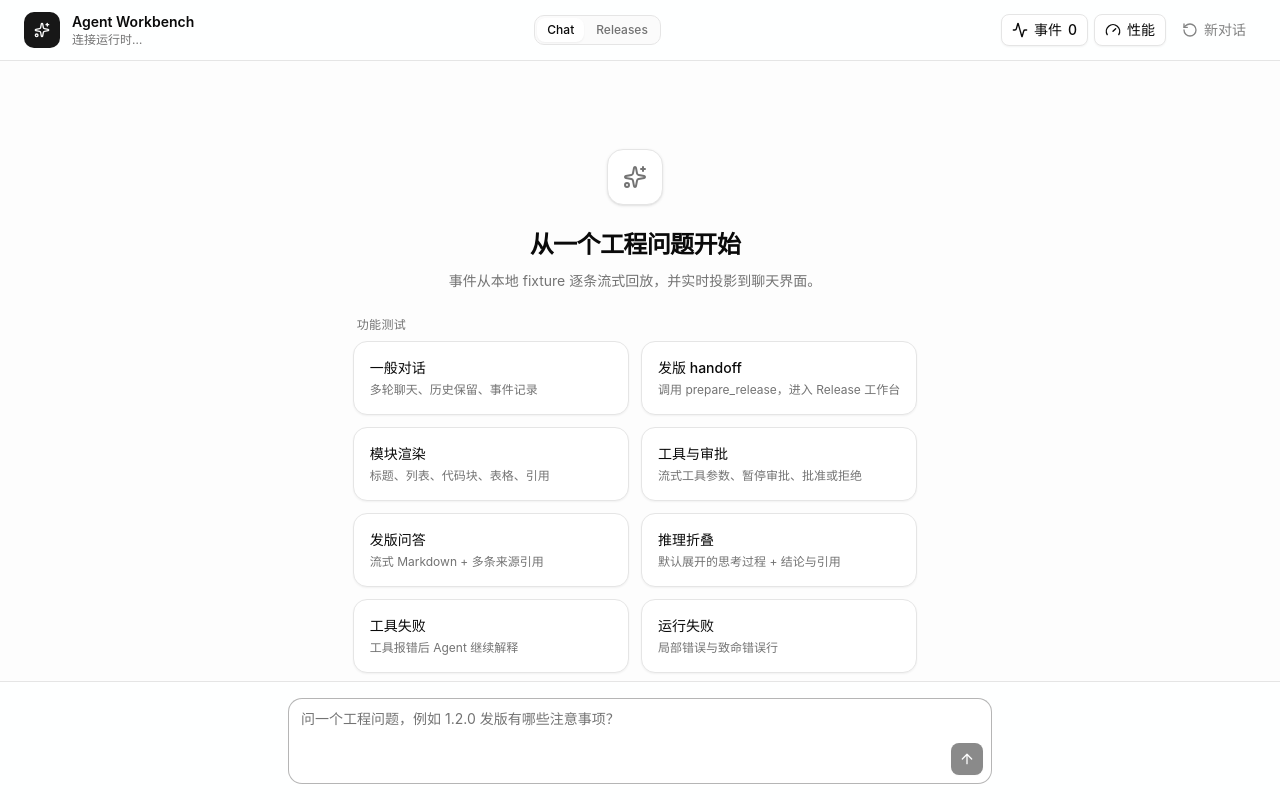
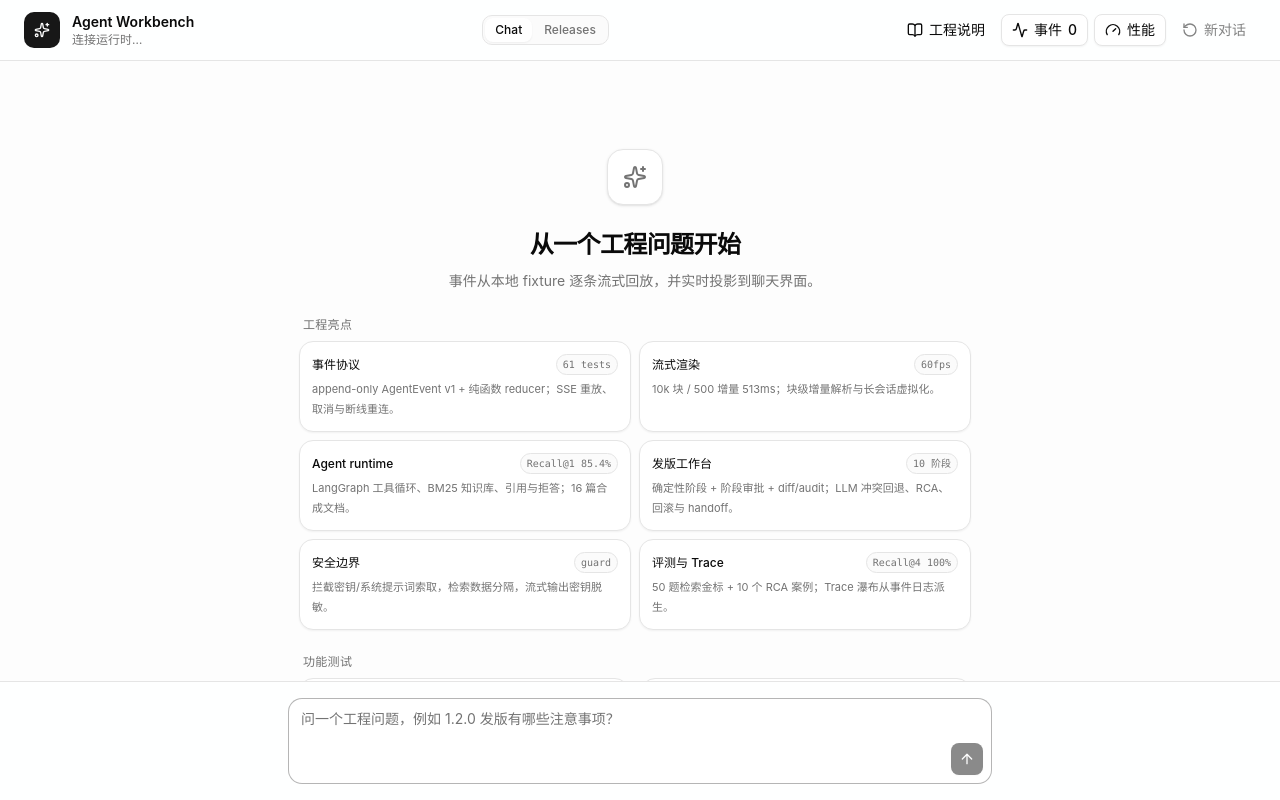
Before and after one commit to geyao2015/agent-workbench, a React (Vite) app in the folder apps/web/: page / in a window 1280 px wide. Built offline with nearby package versions, Linux system fonts and the light colour scheme; no server answers.

Commit message:
feat(web): 增加工程亮点空态、说明抽屉与 guard 卡片
- 空态展示 6 条工程亮点与指标
- 头部工程说明抽屉汇总协议、渲染、Agent、Release、评测与限制
- guard 拦截渲染为独立时间线卡片

```diff
--- a/apps/web/src/components/app-header.tsx
+++ b/apps/web/src/components/app-header.tsx
@@ -1,7 +1,9 @@
-import type { ReactNode } from "react";
+import { useState, type ReactNode } from "react";
 
-import { Sparkles } from "lucide-react";
+import { BookOpen, Sparkles } from "lucide-react";
 
+import { EngineeringNotes } from "@/components/devtools/engineering-notes";
+import { Button } from "@/components/ui/button";
 import type { AppView } from "@/lib/hash-router";
 import { cn } from "@/lib/utils";
 
@@ -23,7 +25,10 @@
   onNavigate,
   children,
 }: AppHeaderProps) {
+  const [showNotes, setShowNotes] = useState(false);
+
   return (
+    <>
       <header className="flex items-center justify-between gap-3 border-b bg-background/90 px-4 py-3 backdrop-blur md:px-6">
         <div className="flex min-w-0 items-center gap-3">
           <div className="flex size-9 shrink-0 items-center justify-center rounded-lg bg-primary text-primary-foreground">
@@ -51,7 +56,21 @@
           ))}
         </nav>
 
-      <div className="flex shrink-0 items-center gap-1.5">{children}</div>
+        <div className="flex shrink-0 items-center gap-1.5">
+          <Button
+            variant="ghost"
+            size="sm"
+            onClick={() => setShowNotes(true)}
+            aria-label="工程说明"
+          >
+            <BookOpen />
+            <span className="hidden sm:inline">工程说明</span>
+          </Button>
+          {children}
+        </div>
       </header>
+
+      {showNotes ? <EngineeringNotes onClose={() => setShowNotes(false)} /> : null}
+    </>
   );
 }
--- a/apps/web/src/components/chat/chat-row.tsx
+++ b/apps/web/src/components/chat/chat-row.tsx
@@ -8,6 +8,7 @@
   Loader2,
   Pause,
   Rocket,
+  ShieldAlert,
   Sparkles,
 } from "lucide-react";
 
@@ -63,6 +64,9 @@
           onStart={() => onStartRelease(row.runId, row.scenarioId)}
         />
       );
+
+    case "guard":
+      return <GuardBlockedCard category={row.category} />;
 
     case "assistant-header":
       return (
@@ -202,6 +206,32 @@
   );
 }
 
+const GUARD_LABEL: Record<"secret" | "prompt" | "jailbreak", string> = {
+  secret: "密钥 / 凭证索取",
+  prompt: "系统提示词提取",
+  jailbreak: "越狱指令",
+};
+
+const GuardBlockedCard = memo(function GuardBlockedCard({
+  category,
+}: {
+  category: "secret" | "prompt" | "jailbreak";
+}) {
+  return (
+    <div className="pl-11">
+      <div className="rounded-xl border border-amber-500/30 bg-amber-500/10 px-4 py-3">
+        <div className="flex items-center gap-2 text-sm font-medium text-amber-800 dark:text-amber-200">
+          <ShieldAlert className="size-4" />
+          Guard 拦截 · {GUARD_LABEL[category]}
+        </div>
+        <p className="mt-1 text-xs leading-5 text-muted-foreground">
+          请求在进入模型前被拦截，未消耗模型调用，也未进入后续上下文种子。
+        </p>
+      </div>
+    </div>
+  );
+});
+
 const HandoffCard = memo(function HandoffCard({
   title,
   service,
--- a/apps/web/src/components/chat/empty-state.tsx
+++ b/apps/web/src/components/chat/empty-state.tsx
@@ -1,6 +1,7 @@
 import { Sparkles } from "lucide-react";
 
 import type { QuickPrompt } from "@/lib/chat/quick-prompts";
+import { SHOWCASE_HIGHLIGHTS } from "@/lib/showcase";
 
 export function EmptyState({
   prompts,
@@ -22,6 +23,30 @@
       <div className="space-y-2">
         <h2 className="text-2xl font-semibold tracking-tight">从一个工程问题开始</h2>
         <p className="text-sm leading-6 text-muted-foreground">{description}</p>
+      </div>
+
+      <div className="w-full space-y-2 text-left">
+        <p className="px-1 text-xs font-medium tracking-wide text-muted-foreground">
+          工程亮点
+        </p>
+        <div className="grid w-full gap-2 sm:grid-cols-2">
+          {SHOWCASE_HIGHLIGHTS.map((highlight) => (
+            <div
+              key={highlight.label}
+              className="rounded-xl border bg-card p-3 shadow-xs"
+            >
+              <div className="flex items-center justify-between gap-2">
+                <p className="text-xs font-medium">{highlight.label}</p>
+                <span className="rounded-full border bg-muted/40 px-1.5 py-0.5 font-mono text-[10px] text-muted-foreground">
+                  {highlight.value}
+                </span>
+              </div>
+              <p className="mt-1 text-[11px] leading-5 text-muted-foreground">
+                {highlight.detail}
+              </p>
+            </div>
+          ))}
+        </div>
       </div>
 
       {groups.map((group) => (
--- /dev/null
+++ b/apps/web/src/components/devtools/engineering-notes.tsx
@@ -0,0 +1,46 @@
+import { X } from "lucide-react";
+
+import { Button } from "@/components/ui/button";
+import { ENGINEERING_NOTES } from "@/lib/showcase";
+
+export function EngineeringNotes({ onClose }: { onClose: () => void }) {
+  return (
+    <aside className="fixed inset-y-0 right-0 z-40 flex w-full max-w-md flex-col border-l bg-background shadow-xl">
+      <div className="flex items-start justify-between gap-3 border-b px-5 py-4">
+        <div>
+          <p className="text-sm font-semibold">工程说明</p>
+          <p className="mt-0.5 text-xs leading-5 text-muted-foreground">
+            这个 Demo 展示的是 Agent 工程深度，不只是聊天界面。
+          </p>
+        </div>
+        <Button variant="ghost" size="icon" onClick={onClose} aria-label="关闭工程说明">
+          <X />
+        </Button>
+      </div>
+
+      <div className="flex-1 space-y-5 overflow-y-auto px-5 py-4">
+        {ENGINEERING_NOTES.map((section) => (
+          <section key={section.title} className="space-y-2">
+            <h3 className="text-xs font-semibold tracking-wide text-muted-foreground">
+              {section.title}
+            </h3>
+            <ul className="space-y-1.5">
+              {section.items.map((item) => (
+                <li
+                  key={item}
+                  className="rounded-lg border bg-card px-3 py-2 text-xs leading-5 text-muted-foreground"
+                >
+                  {item}
+                </li>
+              ))}
+            </ul>
+          </section>
+        ))}
+      </div>
+
+      <div className="border-t px-5 py-3 text-[11px] leading-5 text-muted-foreground">
+        数据均为合成数据；Release 为模拟环境；真实模型端到端评测待配置 Key。
+      </div>
+    </aside>
+  );
+}
--- a/apps/web/src/lib/chat/chat-rows.ts
+++ b/apps/web/src/lib/chat/chat-rows.ts
@@ -23,6 +23,11 @@
       service: string;
       version: string;
       reason?: string;
+    }
+  | {
+      kind: "guard";
+      key: string;
+      category: "secret" | "prompt" | "jailbreak";
     }
   | {
       kind: "assistant-header";
@@ -140,6 +145,7 @@
       | { seq: number; kind: "message"; messageId: string }
       | { seq: number; kind: "tool"; toolCallId: string }
       | { seq: number; kind: "error"; index: number }
+      | { seq: number; kind: "guard"; index: number }
     > = [];
 
     for (const messageId of run.state.messageOrder) {
@@ -160,6 +166,10 @@
 
     for (const [index, error] of run.state.errors.entries()) {
       timeline.push({ seq: error.seq, kind: "error", index });
+    }
+
+    for (const [index, guard] of run.state.guards.entries()) {
+      timeline.push({ seq: guard.seq, kind: "guard", index });
     }
 
     timeline.sort((left, right) => left.seq - right.seq);
@@ -203,6 +213,20 @@
             run.state.status === "waiting_approval",
           resolving: approval ? input.resolvingApprovalId === approval.id : false,
         });
+        continue;
+      }
+
+      if (item.kind === "guard") {
+        const guard = run.state.guards[item.index];
+
+        if (guard) {
+          rows.push({
+            kind: "guard",
+            key: `${run.runId}:guard:${guard.seq}`,
+            category: guard.category,
+          });
+        }
+
         continue;
       }
 
--- /dev/null
+++ b/apps/web/src/lib/showcase.ts
@@ -0,0 +1,85 @@
+export interface ShowcaseHighlight {
+  label: string;
+  value: string;
+  detail: string;
+}
+
+export const SHOWCASE_HIGHLIGHTS: ShowcaseHighlight[] = [
+  {
+    label: "事件协议",
+    value: "61 tests",
+    detail: "append-only AgentEvent v1 + 纯函数 reducer；SSE 重放、取消与断线重连。",
+  },
+  {
+    label: "流式渲染",
+    value: "60fps",
+    detail: "10k 块 / 500 增量 513ms；块级增量解析与长会话虚拟化。",
+  },
+  {
+    label: "Agent runtime",
+    value: "Recall@1 85.4%",
+    detail: "LangGraph 工具循环、BM25 知识库、引用与拒答；16 篇合成文档。",
+  },
+  {
+    label: "发版工作台",
+    value: "10 阶段",
+    detail: "确定性阶段 + 阶段审批 + diff/audit；LLM 冲突回退、RCA、回滚与 handoff。",
+  },
+  {
+    label: "安全边界",
+    value: "guard",
+    detail: "拦截密钥/系统提示词索取，检索数据分隔，流式输出密钥脱敏。",
+  },
+  {
+    label: "评测与 Trace",
+    value: "Recall@4 100%",
+    detail: "50 题检索金标 + 10 个 RCA 案例；Trace 瀑布从事件日志派生。",
+  },
+];
+
+export interface EngineeringNoteSection {
+  title: string;
+  items: string[];
+}
+
+export const ENGINEERING_NOTES: EngineeringNoteSection[] = [
+  {
+    title: "协议与状态",
+    items: [
+      "append-only AgentEvent v1，按 seq 去重；未知事件与字段前向兼容。",
+      "纯函数 reducer 是唯一 UI 状态源；Chat / Release / Trace 都是事件投影。",
+      "SSE Last-Event-ID 重放；取消与审批恢复不产生重复事件。",
+    ],
+  },
+  {
+    title: "流式渲染",
+    items: [
+      "块级增量分段，闭合块冻结；避免每 token 全量 parse 与整树重渲染。",
+      "长会话行级虚拟化；10k 块 / 500 增量 reduce 513ms，headless 60fps。",
+    ],
+  },
+  {
+    title: "Agent runtime",
+    items: [
+      "LangGraph 工具循环 + checkpointer；知识库工具包含元数据过滤。",
+      "本地 BM25 检索：Recall@1 85.4%、Recall@4 100%、MRR 0.920。",
+      "确定性输入 guard、检索数据分隔与流式输出脱敏。",
+    ],
+  },
+  {
+    title: "Release 工作台",
+    items: [
+      "确定性阶段 + 阶段级人工审批；diff、日志、审计与指标全部来自事件。",
+      "LLM 冲突解决使用结构化输出，失败/超时回退确定性方案。",
+      "失败 RCA、回滚 child run 与 Chat handoff 均保留审计链。",
+    ],
+  },
+  {
+    title: "评测与限制",
+    items: [
+      "50 题检索金标与会话、10 个 RCA 案例；命令：pnpm eval:retrieval / pnpm eval:rca。",
+      "Trace 当前由事件日志派生，模型调用细粒度 Span 待 runtime 埋点。",
+      "模拟发版环境；真实模型端到端质量与成本仍需配置 Key 后验证。",
+    ],
+  },
+];
```
Lines whose indentation alone changed are shown as unchanged.
